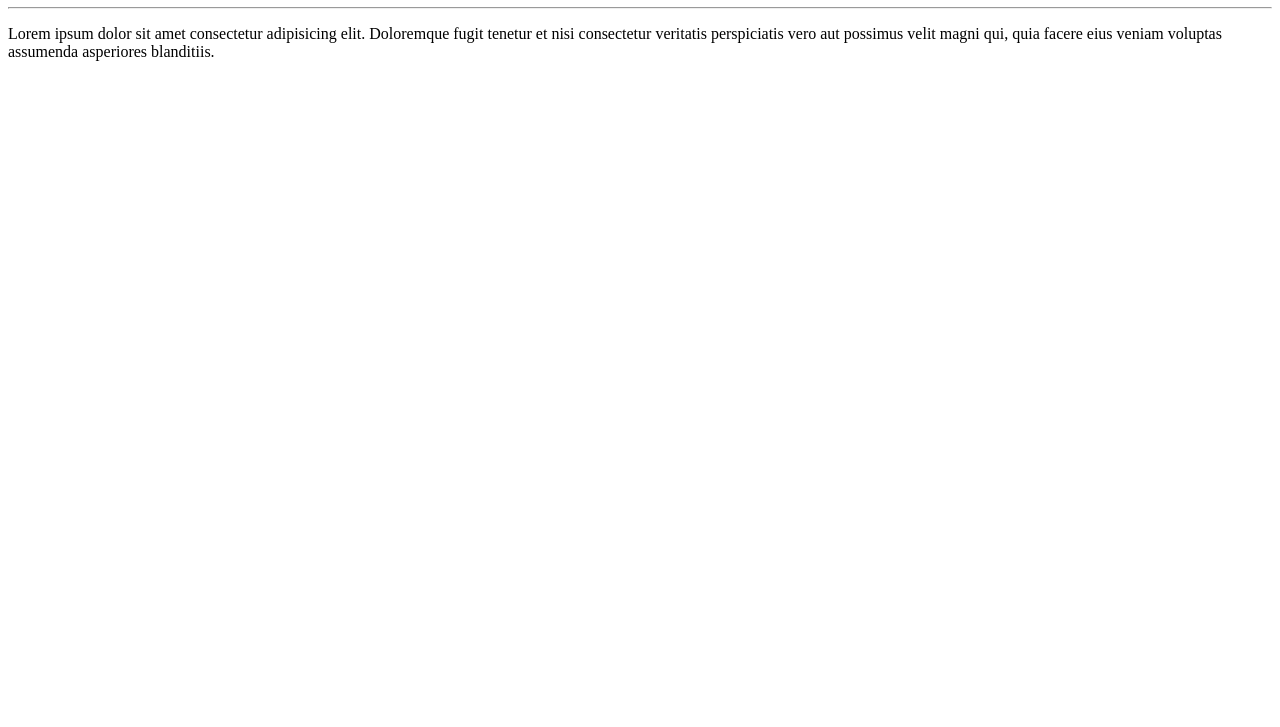
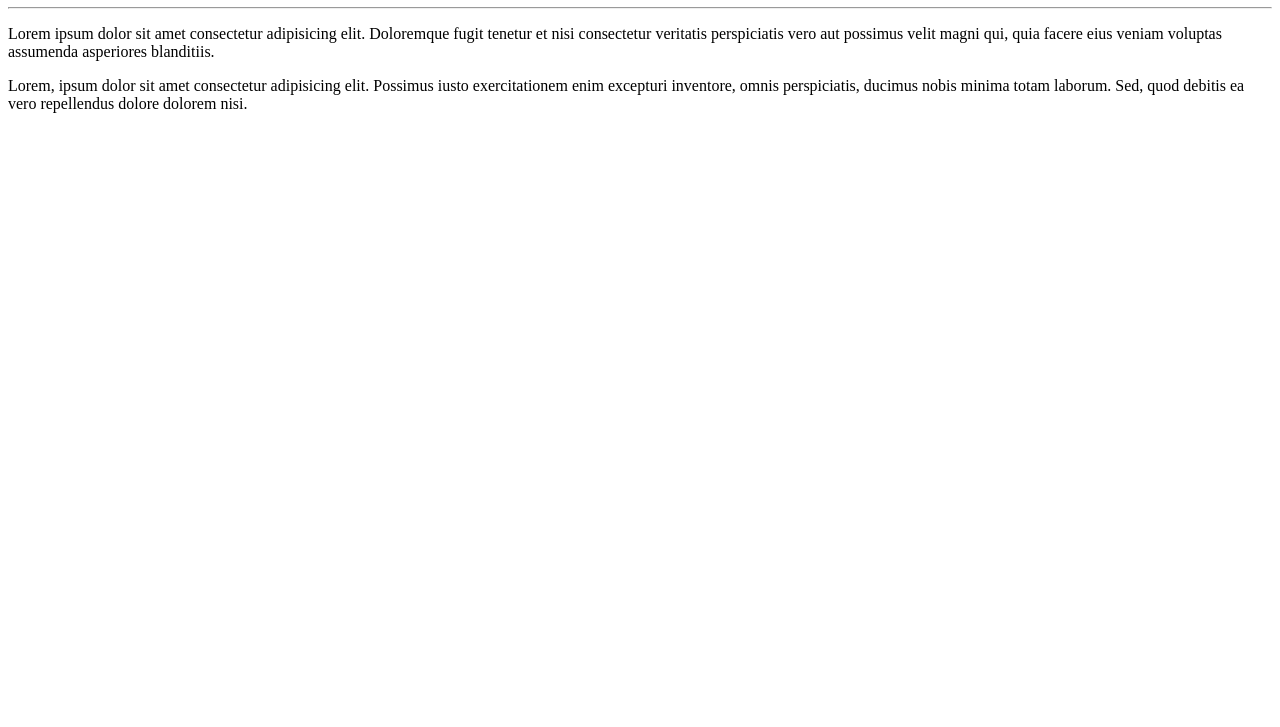
Before and after one commit to TatianaLoureiroTI/Curso-de-Git-e-GitHub, a plain HTML site: page site-exemplo/index.html in a window 1280 px wide. Shown: the part 73-800 px from the top of the page. Drawn offline with Linux system fonts and the light colour scheme.

Commit message:
adicionei um parágrafo

```diff
--- a/site-exemplo/index.html
+++ b/site-exemplo/index.html
@@ -9,3 +9,4 @@
     <h1>Curso de Git e Github</h1>
     <hr>
     <p>Lorem ipsum dolor sit amet consectetur adipisicing elit. Doloremque fugit tenetur et nisi consectetur veritatis perspiciatis vero aut possimus velit magni qui, quia facere eius veniam voluptas assumenda asperiores blanditiis.</p>
+    <p>Lorem, ipsum dolor sit amet consectetur adipisicing elit. Possimus iusto exercitationem enim excepturi inventore, omnis perspiciatis, ducimus nobis minima totam laborum. Sed, quod debitis ea vero repellendus dolore dolorem nisi.</p>
```
